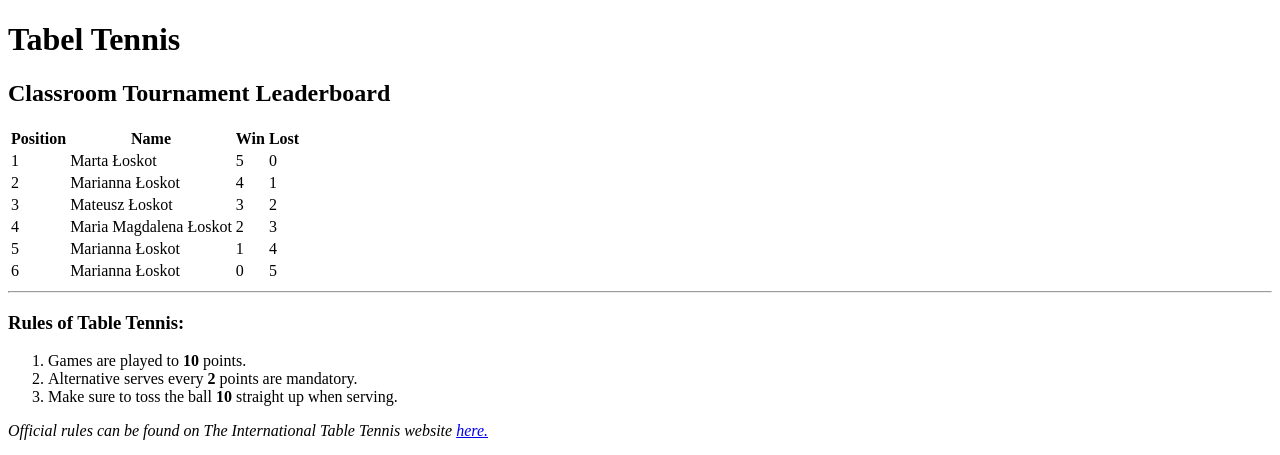
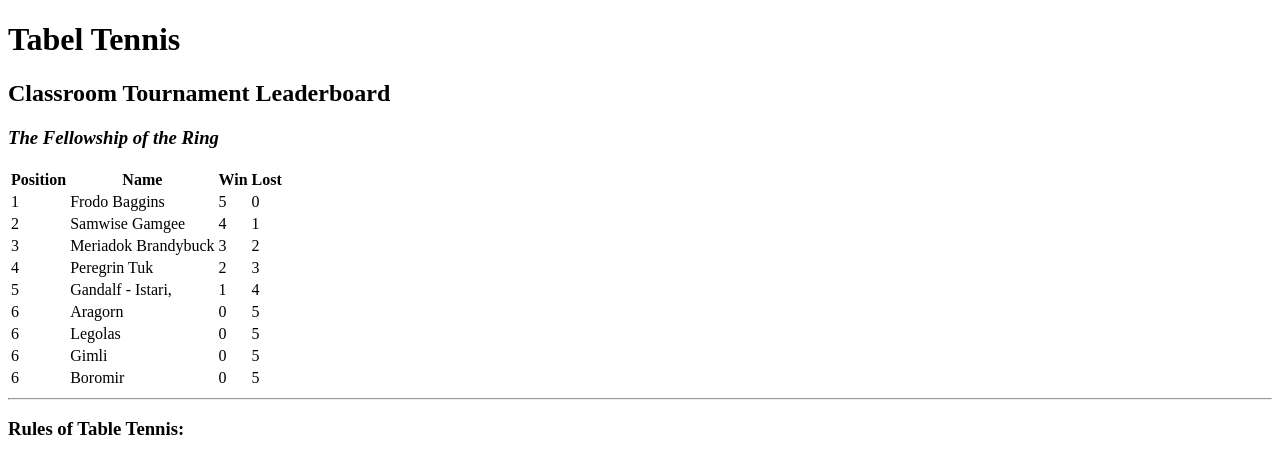
Before and after one commit to tusia313/html-table_tennis, a plain HTML site: page index.html in a window 1280 px wide. Shown: the top 455 px of the page. Drawn offline with Linux system fonts and the light colour scheme.

Commit message:
Some remarks

```diff
--- a/index.html
+++ b/index.html
@@ -9,6 +9,7 @@
 <body>
     <h1>Tabel Tennis</h1>
     <h2>Classroom Tournament Leaderboard</h2>
+    <h3><i>The Fellowship of the Ring</i></h3>
     <table>
         <thead>
             <tr>
@@ -21,37 +22,55 @@
         <tbody>
             <tr>
                 <td>1</td>
-                <td>Marta Łoskot</td>
+                <td>Frodo Baggins</td>
                 <td>5</td>
                 <td>0</td>
             </tr>
             <tr>
                 <td>2</td>
-                <td>Marianna Łoskot</td>
+                <td>Samwise Gamgee</td>
                 <td>4</td>
                 <td>1</td>
             </tr>
             <tr>
                 <td>3</td>
-                <td>Mateusz Łoskot</td>
+                <td>Meriadok Brandybuck</td>
                 <td>3</td>
                 <td>2</td>
             </tr>
             <tr>
                 <td>4</td>
-                <td>Maria Magdalena Łoskot</td>
+                <td>Peregrin Tuk</td>
                 <td>2</td>
                 <td>3</td>
             </tr>
             <tr>
                 <td>5</td>
-                <td>Marianna Łoskot</td>
+                <td>Gandalf - Istari,</td>
                 <td>1</td>
                 <td>4</td>
             </tr>
             <tr>
                 <td>6</td>
-                <td>Marianna Łoskot</td>
+                <td>Aragorn</td>
+                <td>0</td>
+                <td>5</td>
+            </tr>
+            <tr>
+                <td>6</td>
+                <td>Legolas</td>
+                <td>0</td>
+                <td>5</td>
+            </tr>
+            <tr>
+                <td>6</td>
+                <td>Gimli</td>
+                <td>0</td>
+                <td>5</td>
+            </tr>
+            <tr>
+                <td>6</td>
+                <td>Boromir</td>
                 <td>0</td>
                 <td>5</td>
             </tr>
```
